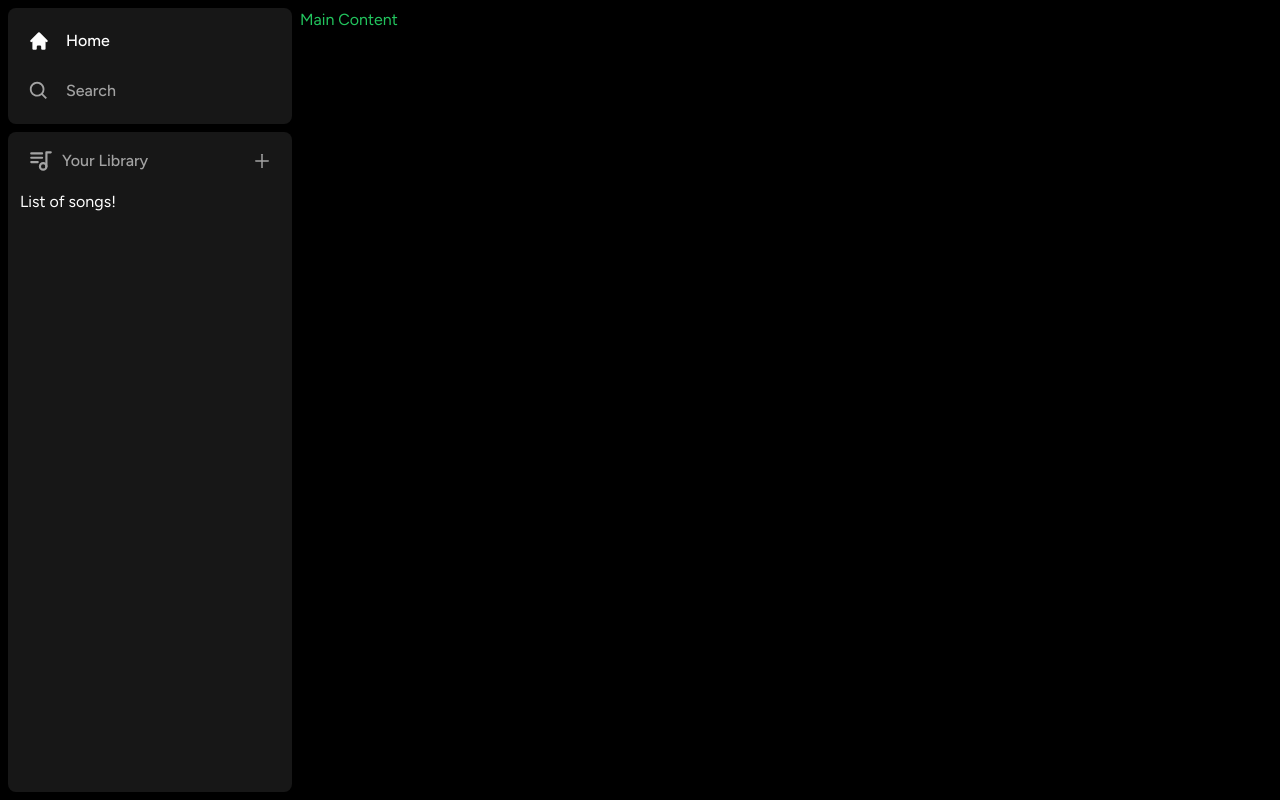
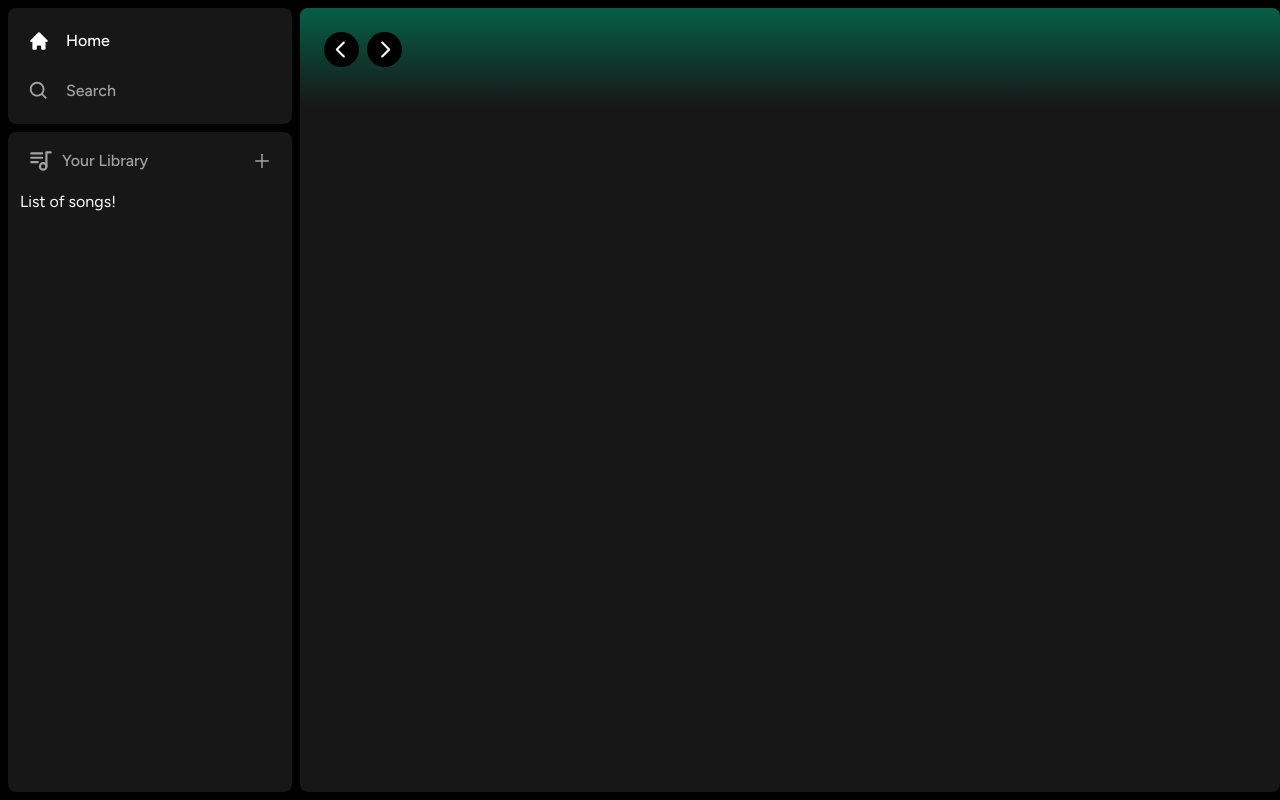
Before and after one commit to JamShou/Cloneify, a Next.js app: page / in a window 1280 px wide. Built offline with nearby package versions, Linux system fonts and the light colour scheme.

Commit message:
Added buttons

```diff
--- a/app/(site)/page.tsx
+++ b/app/(site)/page.tsx
@@ -1,5 +1,19 @@
+import Header from "@/components/Header";
+
 export default function Home() {
   return (
-    <div className= "text-green-500">Main Content</div>
-  )
+    <div
+      className="
+    bg-neutral-900
+    rounded-lg
+    h-full
+    w-full
+    overflow-hidden
+    overflow-y-auto"
+    >
+      <Header>
+        Header
+      </Header>
+    </div>
+  );
 }
--- /dev/null
+++ b/components/Header.tsx
@@ -0,0 +1,102 @@
+"use client";
+import { useRouter } from "next/navigation";
+import { twMerge } from "tailwind-merge";
+import { RxCaretLeft, RxCaretRight } from "react-icons/rx";
+import { HiHome } from "react-icons/hi";
+import { BiSearch } from "react-icons/bi";
+
+interface HeaderProps {
+  children: React.ReactNode;
+  className?: string;
+}
+
+const Header: React.FC<HeaderProps> = ({ children, className }) => {
+  const router = useRouter();
+  const handleLogout = () => {
+    //Handle Logout in the future
+  };
+  return (
+    <div
+      className={twMerge(
+        `
+        h-fit
+        bg-gradient-to-b
+    from-emerald-800
+        p-6`,
+        className
+      )}
+    >
+      <div
+        className="w-full
+      mb-4
+      flex
+      items-center
+      justify-between"
+      >
+        {" "}
+        <div
+          className="
+        hidden
+        md:flex
+        gap-x-2
+        items-center"
+        >
+          <button
+            onClick={() => router.back()}
+            className="rounded-full
+            bg-black
+            flex
+            items-center
+            justify-center
+            hover:opacity-75
+            transition"
+          >
+            <RxCaretLeft className="text-white" size={35} />
+          </button>
+          <button
+            onClick={() => router.forward()}
+            className="
+            rounded-full
+            bg-black flex
+            items-center
+            justify-center
+            hover:opacity-75
+            transition"
+          >
+            <RxCaretRight className="text-white" size={35} />
+          </button>
+        </div>
+        <div className="flex md:hidden gap-x-2 items-center">
+          <button
+            className="
+            rounded-full
+            p-2
+            bg-white
+            flex
+            items-center
+            justify-center
+            hover:opacity-75
+            transition"
+          >
+            <HiHome className="text-black" size={20} />
+          </button>
+          <button
+            className="
+            rounded-full
+            p-2
+            bg-white
+            flex
+            items-center
+            justify-center
+            hover:opacity-75
+            transition"
+          >
+            <BiSearch className="text-black" size={20} />
+          </button>
+        </div>
+      </div>
+    </div>
+  );
+};
+
+export default Header;
```
